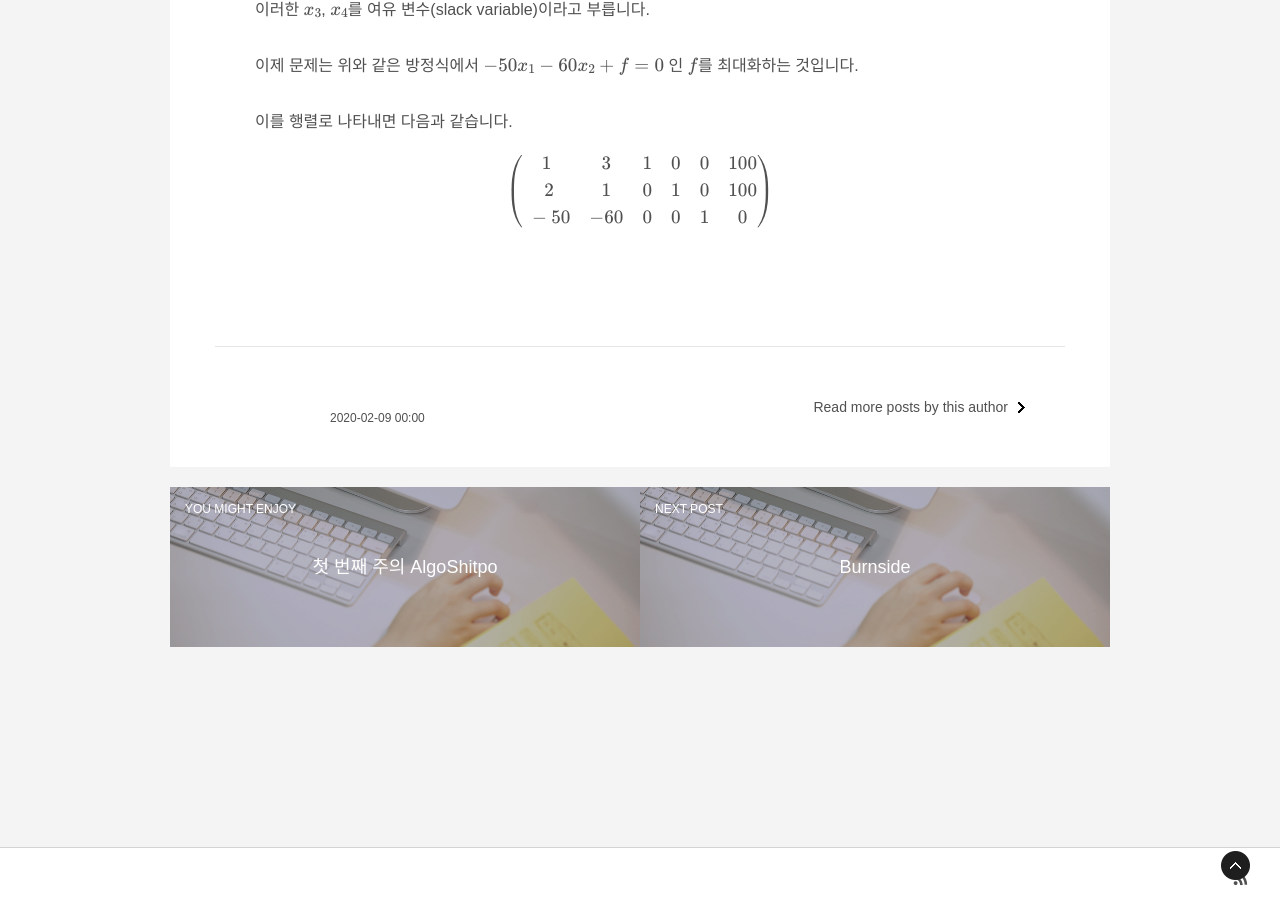
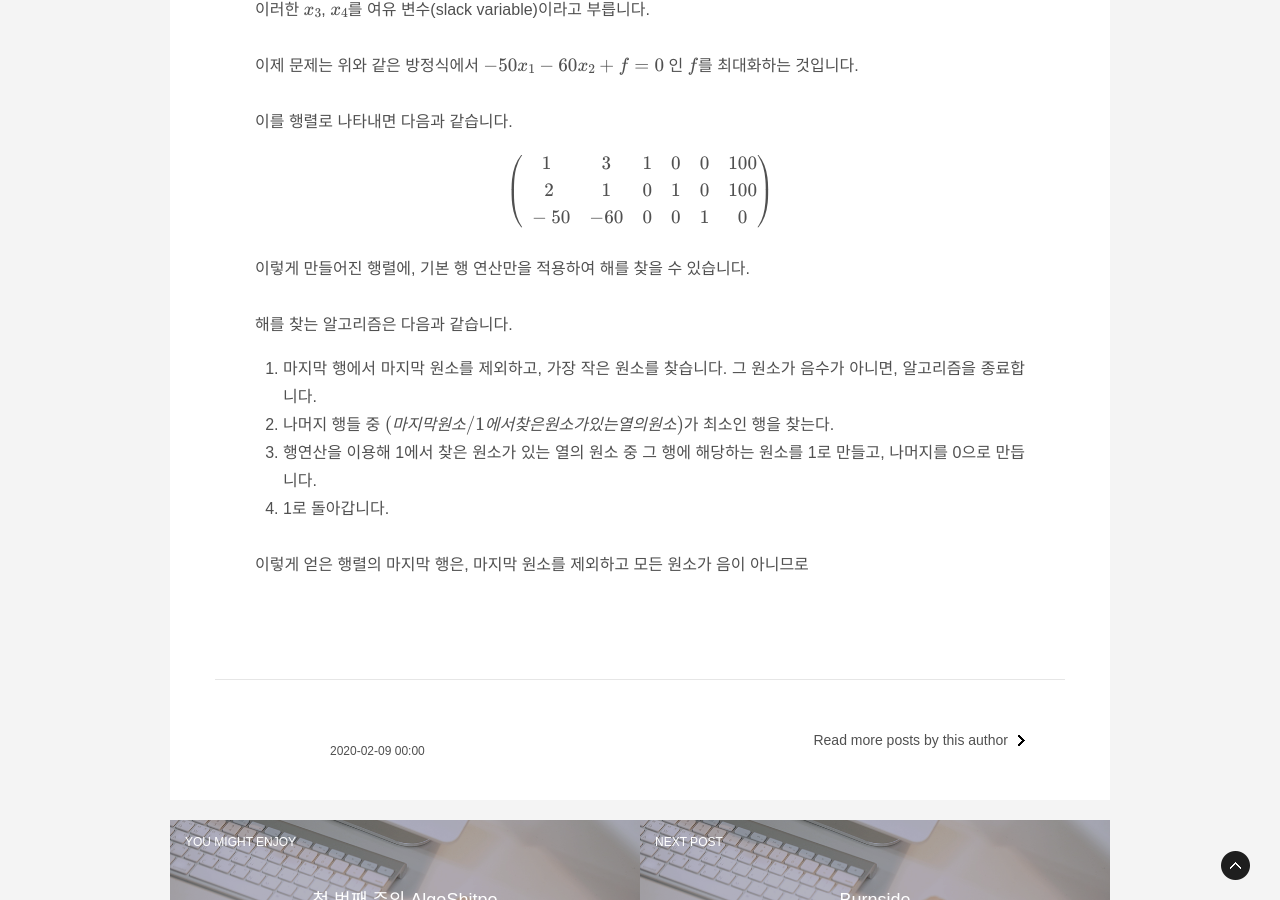
Before and after one commit to algoshitpo/algoshitpo.github.io, a Jekyll site: the page built from _posts/2020-02-09-Simplex.md, in a window 1280 px wide and 900 px high, scrolled down 1731 px. Built offline with Jekyll 4.4.1, drawn with Linux system fonts in a browser that asks for light colours; some web fonts are replaced; formulas are drawn with MathJax 3.

Commit message:
Update 2020-02-09-Simplex.md

```diff
--- a/_posts/2020-02-09-Simplex.md
+++ b/_posts/2020-02-09-Simplex.md
@@ -48,3 +48,14 @@ $$x_1, x_2, x_3, x_4 \geq 0$$
 이를 행렬로 나타내면 다음과 같습니다.
 
 $$\begin{pmatrix} 1&3&1&0&0&100 \\\ 2&1&0&1&0&100 \\\ -50&-60&0&0&1&0 \end{pmatrix}$$
+
+이렇게 만들어진 행렬에, 기본 행 연산만을 적용하여 해를 찾을 수 있습니다.
+
+해를 찾는 알고리즘은 다음과 같습니다.
+
+1. 마지막 행에서 마지막 원소를 제외하고, 가장 작은 원소를 찾습니다. 그 원소가 음수가 아니면, 알고리즘을 종료합니다.
+2. 나머지 행들 중 $(마지막 원소 / 1에서 찾은 원소가 있는 열의 원소)$가 최소인 행을 찾는다.
+3. 행연산을 이용해 1에서 찾은 원소가 있는 열의 원소 중 그 행에 해당하는 원소를 1로 만들고, 나머지를 0으로 만듭니다.
+4. 1로 돌아갑니다.
+
+이렇게 얻은 행렬의 마지막 행은, 마지막 원소를 제외하고 모든 원소가 음이 아니므로
```
